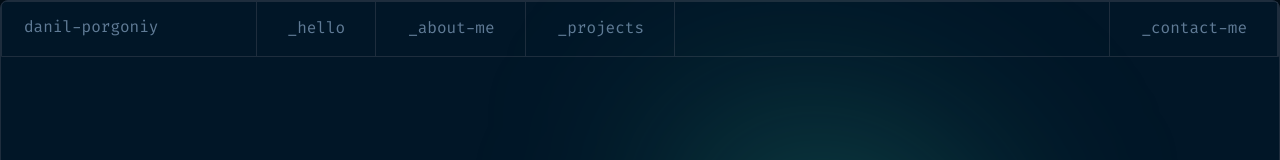
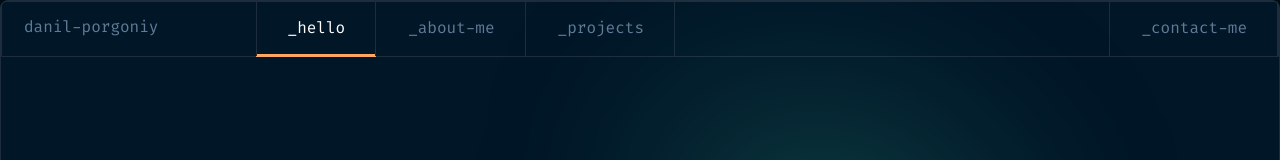
Before and after one commit to kostili-tec/cv, a React (Vite) app: page / in a window 1280 px wide. Shown: the top 160 px of the page. Built offline with nearby package versions, Linux system fonts and the light colour scheme.

Commit message:
feat: add active styles for navLink

```diff
--- a/src/app/styles/main.scss
+++ b/src/app/styles/main.scss
@@ -21,3 +21,8 @@ body {
   background: $primary-pearl;
   margin: 0 auto;
 }
+
+.active {
+  color: var(--secondary-white);
+  border-bottom: 3px solid var(--accent-orange);
+}
--- a/src/components/Header/NavBar/NavBar.module.scss
+++ b/src/components/Header/NavBar/NavBar.module.scss
@@ -21,45 +21,3 @@
   padding: 0;
   position: relative;
 }
-
-.li {
-  height: 100%;
-  padding: 17px 31px 17px 32px;
-  position: relative;
-  cursor: pointer;
-  a {
-    text-decoration: none;
-    color: var(--secondary-gray);
-  }
-  &:hover {
-    color:var(--secondary-white);
-    border-bottom: 3px solid var(--accent-orange);
-  }
-  &::after {
-    content: '';
-    position: absolute;
-    top: 0;
-    right: 0;
-    height: 100%;
-    width: 1px;
-    background-color: var(--bg-main-green);
-  }
-  &:first-child::before, &:last-child::before  {
-    content: '';
-    position: absolute;
-    top: 0;
-    left: 0;
-    height: 100%;
-    width: 1px;
-    background-color: var(--bg-main-green);
-  }
-  &:last-child {
-    position: absolute;
-    right: 0;
-  }
-}
-
-.liActive {
-  color:var(--secondary-white);
-  border-bottom: 3px solid var(--accent-orange);
-}
--- a/src/components/Header/NavBar/NavBar.tsx
+++ b/src/components/Header/NavBar/NavBar.tsx
@@ -37,8 +37,8 @@ export const NavBar = () => {
       <p className={classes.name}>danil-porgoniy</p>
       <nav className={classes.nav}>
         <ul className={classes.ul}>
-          {Object.values(NavItems).map(({ className, link, text }) => (
-            <NavBarItem className={className} link={link} text={text} key={text} />
+          {Object.values(NavItems).map(({ link, text }) => (
+            <NavBarItem link={link} text={text} key={text} />
           ))}
         </ul>
       </nav>
--- /dev/null
+++ b/src/components/Header/NavBar/NavBarItem/NavBarItem.module.scss
@@ -0,0 +1,46 @@
+.li {
+  height: 100%;
+  position: relative;
+  cursor: pointer;
+
+  &::after {
+    content: '';
+    position: absolute;
+    top: 0;
+    right: 0;
+    height: 100%;
+    width: 1px;
+    background-color: var(--bg-main-green);
+  }
+
+  &:first-child::before, &:last-child::before  {
+    content: '';
+    position: absolute;
+    top: 0;
+    left: 0;
+    height: 100%;
+    width: 1px;
+    background-color: var(--bg-main-green);
+  }
+
+  &:last-child {
+    position: absolute;
+    right: 0;
+  }
+
+}
+
+.link {
+  display: block;
+  text-decoration: none;
+  color: var(--secondary-gray);
+  padding: 17px 31px 17px 32px;
+  &:hover {
+    color: var(--secondary-white);
+  }
+}
+
+.liActive {
+  color:var(--secondary-white);
+  border-bottom: 3px solid var(--accent-orange);
+}
--- a/src/components/Header/NavBar/NavBarItem/NavBarItem.tsx
+++ b/src/components/Header/NavBar/NavBarItem/NavBarItem.tsx
@@ -1,16 +1,19 @@
 import { FC } from 'react';
 import { NavLink } from 'react-router-dom';
 
+import classes from './NavBarItem.module.scss';
+
 interface NavBarItemProps {
-  className: string;
   text: string;
   link: string;
 }
 
-export const NavBarItem: FC<NavBarItemProps> = ({ text, className, link }) => {
+export const NavBarItem: FC<NavBarItemProps> = ({ text, link }) => {
   return (
-    <li className={className}>
-      <NavLink to={link}>{text}</NavLink>
+    <li className={classes.li}>
+      <NavLink className={classes.link} to={link}>
+        {text}
+      </NavLink>
     </li>
   );
 };
```
